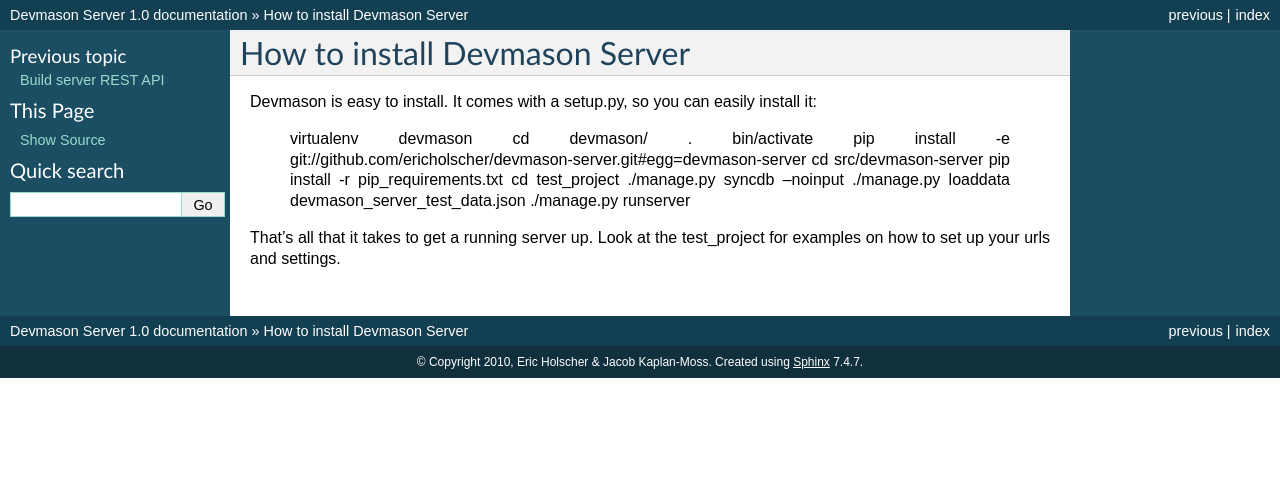
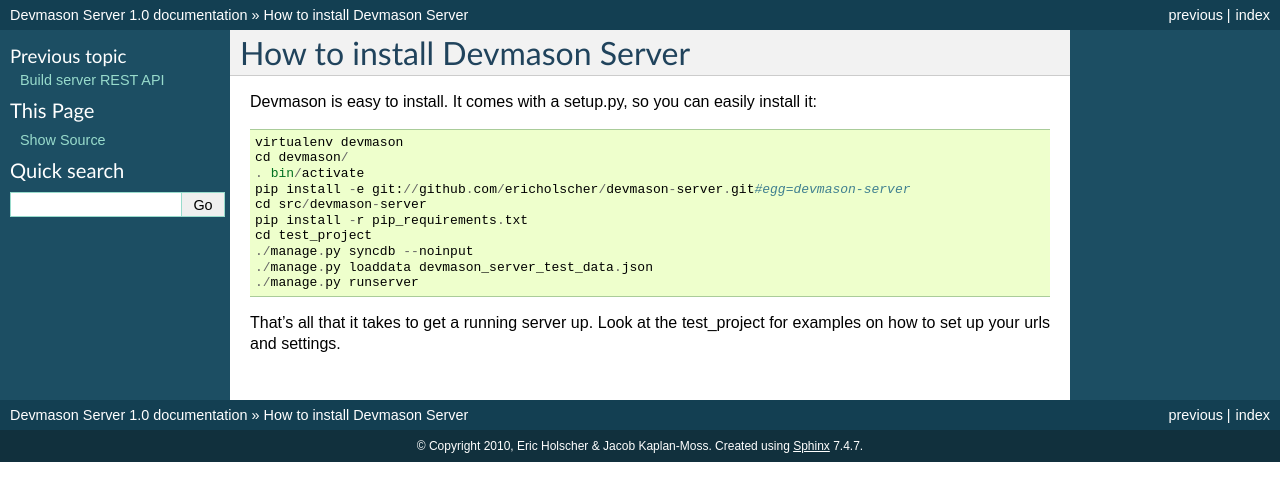
Before and after one commit to ericholscher/devmason-server, a Sphinx documentation site: the page built from docs/install.rst, in a window 1280 px wide. Shown: the top 501 px of the page. Built offline with Sphinx 7.4.7, drawn with Linux system fonts in a browser that asks for light colours.

Commit message:
Small doc fix.

```diff
--- a/docs/install.rst
+++ b/docs/install.rst
@@ -2,8 +2,7 @@
 ==============================
 
 Devmason is easy to install. It comes with a setup.py, so you can easily
-install it:
-
+install it::
 
     virtualenv devmason
     cd devmason/
```
